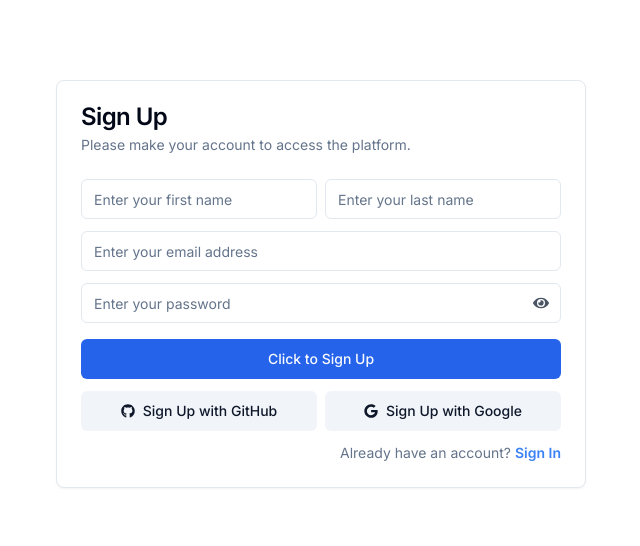
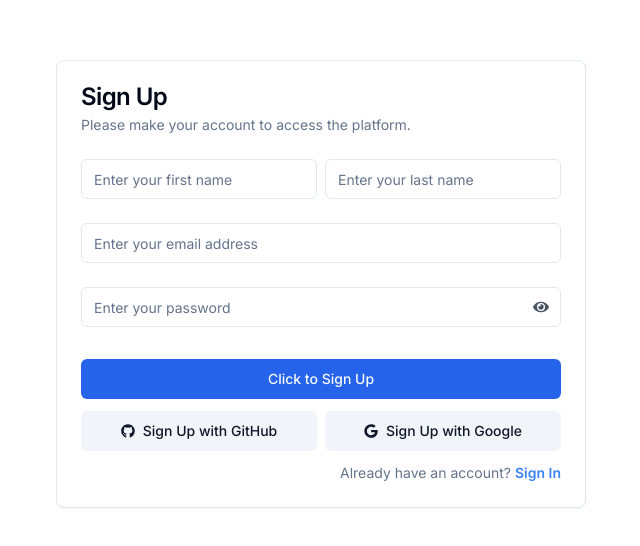
Before and after one commit to theritiktiwari/invoice-generator, a Next.js app: page /auth/sign-up in a window 1280 px wide. Shown: the part 116-662 px from the top of the page, without its empty margins (319-959 px from the left). Built offline with nearby package versions, Linux system fonts and the light colour scheme.

Commit message:
Change in Auth Functionality

```diff
--- a/src/components/pages/auth.tsx
+++ b/src/components/pages/auth.tsx
@@ -13,12 +13,11 @@ import { useForm } from "react-hook-form";
 import { signInSchema, signUpSchema, verifySchema } from "@/schemas/authSchema";
 import { useOrigin } from "@/hooks/use-origin";
 import { Card, CardContent, CardDescription, CardHeader, CardTitle } from "@/components/ui/card";
-import { Form, FormControl, FormDescription, FormField, FormItem, FormLabel, FormMessage } from "@/components/ui/form"
+import { Form, FormControl, FormField, FormItem, FormLabel, FormMessage } from "@/components/ui/form"
 import { InputOTP, InputOTPGroup, InputOTPSeparator, InputOTPSlot } from "@/components/ui/input-otp"
 import { Button } from "@/components/ui/button";
 import { Input } from "@/components/ui/input";
 import { useToast } from "@/components/ui/toast";
-import { Error } from "@/components/pages/form-error";
 
 export function OAuth({ page }: { page: string }) {
     const origin = useOrigin();
@@ -40,53 +39,30 @@ export function OAuth({ page }: { page: string }) {
     </>
 };
 
-interface SignUpValues {
-    firstName?: string;
-    lastName?: string;
-    email?: string;
-    password?: string;
-}
-
 export function SignUp() {
-    const [form, setForm] = useState<SignUpValues>();
     const [showPassword, setShowPassword] = useState<boolean>(false);
-    const [errors, setErrors] = useState<SignUpValues>();
     const [loading, setLoading] = useState<boolean>(false);
 
     const router = useRouter();
 
-    const handleSubmit = async (e: React.FormEvent) => {
-        e.preventDefault();
-        setErrors({});
+    const form = useForm<z.infer<typeof signUpSchema>>({
+        resolver: zodResolver(signUpSchema),
+        defaultValues: {
+            firstName: "",
+            lastName: "",
+            email: "",
+            password: ""
+        },
+    });
 
-        const result = signUpSchema.safeParse({
-            firstName: form?.firstName,
-            lastName: form?.lastName,
-            email: form?.email,
-            password: form?.password
-        })
-
-        if (!result.success) {
-            return setErrors({
-                firstName: result.error.format().firstName?._errors?.join(', ') || "",
-                lastName: result.error.format().lastName?._errors?.join(', ') || "",
-                email: result.error.format().email?._errors?.join(', ') || "",
-                password: result.error.format().password?._errors?.join(', ') || ""
-            });
-        }
-
+    async function onSubmit(data: z.infer<typeof signUpSchema>) {
         try {
             setLoading(true);
-            const response = await axios.post("/api/auth/sign-up", {
-                firstName: form?.firstName,
-                lastName: form?.lastName,
-                email: form?.email,
-                password: form?.password
-            });
+            const response = await axios.post("/api/auth/sign-up", data);
 
             useToast(response?.data);
             router.refresh();
-            router.push(`/auth/verify-code/${form?.email}`);
+            router.push(`/auth/verify-code/${data?.email}`);
         } catch (error) {
             // @ts-ignore
             useToast({ success: false, message: error?.response?.data?.message || "Error while creating account." });
@@ -96,48 +72,72 @@ export function SignUp() {
     }
 
     return <>
-        <form onSubmit={handleSubmit}>
-            <div className="flex flex-col gap-y-2">
-                <div className="flex flex-col gap-2 md:flex-row">
-                    <div>
+        <Form {...form}>
+            <form onSubmit={form.handleSubmit(onSubmit)} className=" space-y-6">
+                <div className="flex flex-col md:flex-row gap-2">
+                    <FormField
+                        control={form.control}
+                        name="firstName"
+                        render={({ field }) => (
+                            <FormItem>
+                                <FormControl>
                                     <Input
+                                        {...field}
                                         type="text"
-                            value={form?.firstName}
                                         placeholder="Enter your first name"
-                            onChange={(e) => setForm(() => ({ ...form, firstName: e.target.value }))}
                                     />
-                        <Error message={errors?.firstName} />
+                                </FormControl>
+                                <FormMessage />
+                            </FormItem>
+                        )}
+                    />
+
+                    <FormField
+                        control={form.control}
+                        name="lastName"
+                        render={({ field }) => (
+                            <FormItem>
+                                <FormControl>
+                                    <Input
+                                        {...field}
+                                        type="text"
+                                        placeholder="Enter your last name"
+                                    />
+                                </FormControl>
+                                <FormMessage />
+                            </FormItem>
+                        )}
+                    />
                 </div>
-                    <div>
+                <FormField
+                    control={form.control}
+                    name="email"
+                    render={({ field }) => (
+                        <FormItem>
+                            <FormControl>
                                 <Input
-                            type="text"
-                            value={form?.lastName}
-                            placeholder="Enter your last name"
-                            onChange={(e) => setForm(() => ({ ...form, lastName: e.target.value }))}
+                                    {...field}
+                                    type="email"
+                                    placeholder="Enter your email address"
                                 />
-                        <Error message={errors?.lastName} />
-                    </div>
-                </div>
-                <div>
+                            </FormControl>
+                            <FormMessage />
+                        </FormItem>
+                    )}
+                />
+
+                <FormField
+                    control={form.control}
+                    name="password"
+                    render={({ field }) => (
+                        <FormItem className="relative">
+                            <FormControl>
                                 <Input
-                        type="email"
-                        value={form?.email}
-                        placeholder="Enter your email address"
-                        onChange={(e) => setForm(() => ({ ...form, email: e.target.value }))}
+                                    {...field}
+                                    type={showPassword ? "text" : "password"}
+                                    placeholder="Enter your password"
                                 />
-                    <Error message={errors?.email} />
-                </div>
-                <div className="relative">
-                    <div>
-                        <Input
-                            type={showPassword ? "text" : "password"}
-                            value={form?.password}
-                            name="password"
-                            placeholder="Enter your password"
-                            onChange={(e) => setForm(() => ({ ...form, password: e.target.value }))}
-                        />
-                        <Error message={errors?.password} />
-                    </div>
+                            </FormControl>
                             <div>
                                 {!showPassword && <FaEye
                                     onClick={() => setShowPassword(true)}
@@ -148,50 +148,40 @@ export function SignUp() {
                                     className="cursor-pointer text-gray-600 absolute top-3 right-3 h-4 w-4"
                                 />}
                             </div>
-                </div>
-            </div>
-            <Button disabled={loading} variant={"default"} className="w-full mt-3">
+                            <FormMessage />
+                        </FormItem>
+                    )}
+                />
+
+                <Button type="submit" disabled={loading} variant={"default"} className="w-full mt-3">
                     {loading ? "Processing..." : "Click to Sign Up"}
                 </Button>
             </form>
+        </Form>
     </>
 }
 
-interface SignInValues {
-    email?: string;
-    password?: string;
-}
-
 export function SignIn() {
-    const [form, setForm] = useState<SignInValues>();
     const [showPassword, setShowPassword] = useState<boolean>(false);
-    const [errors, setErrors] = useState<SignInValues>();
     const [loading, setLoading] = useState<boolean>(false);
 
     const origin = useOrigin();
     const router = useRouter();
 
-    const handleSubmit = async (e: React.FormEvent) => {
-        e.preventDefault();
-        setErrors({});
+    const form = useForm<z.infer<typeof signInSchema>>({
+        resolver: zodResolver(signInSchema),
+        defaultValues: {
+            email: "",
+            password: "",
+        },
+    });
 
-        const result = signInSchema.safeParse({
-            email: form?.email,
-            password: form?.password
-        })
-
-        if (!result.success) {
-            return setErrors({
-                email: result.error.format().email?._errors?.join(', ') || "",
-                password: result.error.format().password?._errors?.join(', ') || ""
-            });
-        }
-
+    async function onSubmit(data: z.infer<typeof signInSchema>) {
         try {
             setLoading(true);
             const response = await signIn('credentials', {
-                email: form?.email,
-                password: form?.password,
+                email: data?.email,
+                password: data?.password,
                 callbackUrl: origin,
                 redirect: false
             });
@@ -211,28 +201,37 @@ export function SignIn() {
     }
 
     return <>
-        <form onSubmit={handleSubmit}>
-            <div className="flex flex-col gap-y-2">
-                <div>
+        <Form {...form}>
+            <form onSubmit={form.handleSubmit(onSubmit)} className=" space-y-6">
+                <FormField
+                    control={form.control}
+                    name="email"
+                    render={({ field }) => (
+                        <FormItem>
+                            <FormControl>
                                 <Input
+                                    {...field}
                                     type="email"
-                        value={form?.email}
                                     placeholder="Enter your email address"
-                        onChange={(e) => setForm(() => ({ ...form, email: e.target.value }))}
                                 />
-                    <Error message={errors?.email} />
-                </div>
-                <div className="relative">
-                    <div>
+                            </FormControl>
+                            <FormMessage />
+                        </FormItem>
+                    )}
+                />
+
+                <FormField
+                    control={form.control}
+                    name="password"
+                    render={({ field }) => (
+                        <FormItem className="relative">
+                            <FormControl>
                                 <Input
+                                    {...field}
                                     type={showPassword ? "text" : "password"}
-                            value={form?.password}
-                            name="password"
                                     placeholder="Enter your password"
-                            onChange={(e) => setForm(() => ({ ...form, password: e.target.value }))}
                                 />
-                        <Error message={errors?.password} />
-                    </div>
+                            </FormControl>
                             <div>
                                 {!showPassword && <FaEye
                                     onClick={() => setShowPassword(true)}
@@ -243,12 +242,16 @@ export function SignIn() {
                                     className="cursor-pointer text-gray-600 absolute top-3 right-3 h-4 w-4"
                                 />}
                             </div>
-                </div>
-            </div>
-            <Button disabled={loading} variant={"default"} className="w-full mt-3">
+                            <FormMessage />
+                        </FormItem>
+                    )}
+                />
+
+                <Button type="submit" disabled={loading} variant={"default"} className="w-full mt-3">
                     {loading ? "Processing..." : "Click to Sign In"}
                 </Button>
             </form>
+        </Form>
     </>
 }
 
```
Also changed, not shown: src/components/pages/form-error.tsx (deleted, +0 -9 lines). Lines whose indentation alone changed are shown as unchanged.
